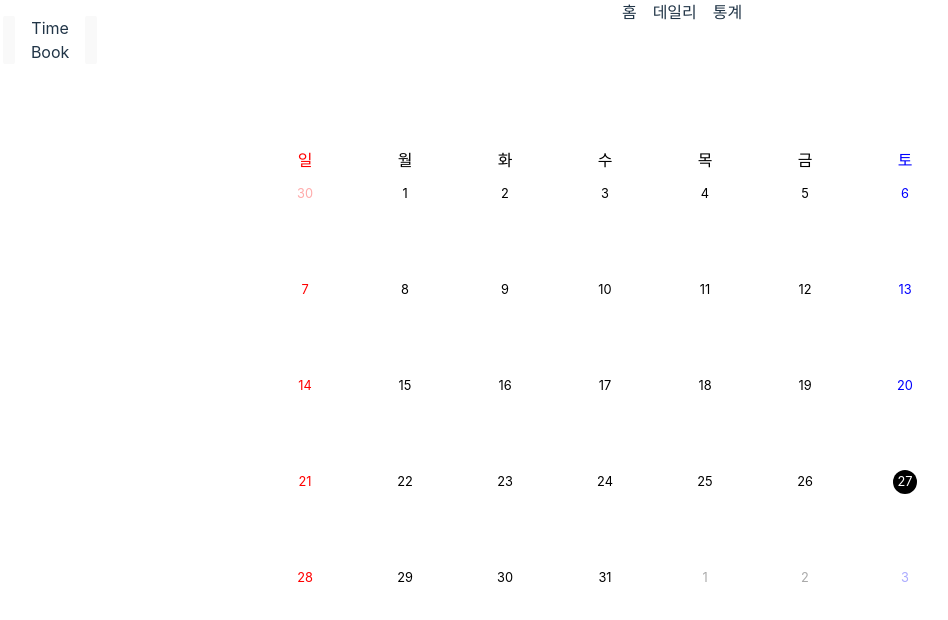
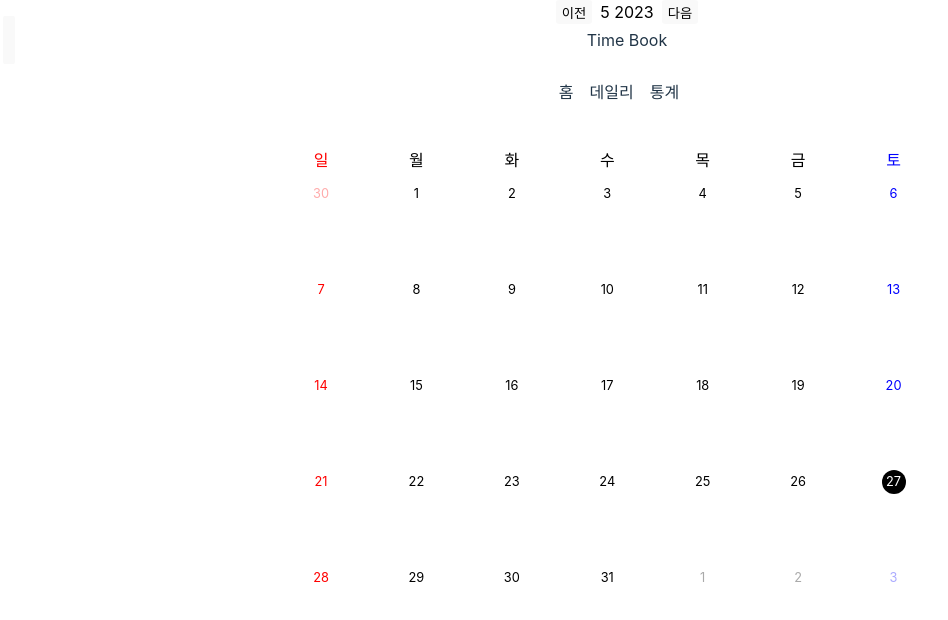
Before and after one commit to easymean/time-book-client, a React (Vite) app: page / in a window 1280 px wide. Shown: the top 620 px of the page, without its empty margins (13-961 px from the left). Built offline with nearby package versions, Linux system fonts and the light colour scheme.

Commit message:
달력 헤더 추가

```diff
--- a/src/component/template/Calendar/TileGroups.scss
+++ b/src/component/template/Calendar/TileGroups.scss
@@ -1,9 +1,20 @@
-.header {
-	display: flex;
-}
+.tileGroups {
+	> .header {
+		display: flex;
+		justify-content: center;
 
-.body {
-	margin: 0 1rem;
+		height: 1.5rem;
+		padding-bottom: 1rem;
+
+		.summary {
+			color: black;
+			margin: 0 0.5rem;
+		}
+	}
+
+	> .body {
+		margin: 0 1rem;
+	}
 }
 
 .grid {
--- a/src/component/template/Calendar/TileGroups.tsx
+++ b/src/component/template/Calendar/TileGroups.tsx
@@ -11,10 +11,12 @@ type TTileGroups = {
 };
 export const TileGroups = ({ month, year, children, onClickPrev, onClickNext }: TTileGroups) => {
 	return (
-		<div>
+		<div className="tileGroups">
 			<section className="header">
 				<Button onClick={onClickPrev}>이전</Button>
-				{month} {year}
+				<span className="summary">
+					{month} {year}
+				</span>
 				<Button onClick={onClickNext}>다음</Button>
 			</section>
 			<section className="body">{children}</section>
--- a/src/page/Home/Calendar/CalendarContainer.tsx
+++ b/src/page/Home/Calendar/CalendarContainer.tsx
@@ -2,7 +2,7 @@ import { useCallback, useMemo, useRef, useState } from 'react';
 import { getFirstDateOfMonth, getNumberOfDaysInMonth, isMoonYear } from './utils';
 import { dayOfWeek as dayOfWeekData } from './constant';
 import { Day, Dow } from '../../../component/template/Calendar';
-import { TileGrid } from '../../../component/template/Calendar/TileGroups';
+import { TileGrid, TileGroups } from '../../../component/template/Calendar/TileGroups';
 
 const CalendarContainer = () => {
 	const today = new Date();
@@ -21,14 +21,14 @@ const CalendarContainer = () => {
 
 	const selectDay = useCallback(
 		(day: number, isPrevMonth: boolean = false, isNextMonth: boolean = false) => {
-			setSelected(day);
 			if (isPrevMonth) {
 				setMonth(month - 1);
 			} else if (isNextMonth) {
 				setMonth(month + 1);
 			}
+			setSelected(day);
 		},
-		[],
+		[month],
 	);
 
 	const isToday = (day: number, month: number, year: number) => {
@@ -92,10 +92,35 @@ const CalendarContainer = () => {
 		return dayArr;
 	}, [selected, month, year, day]);
 
+	const onClickPrevHandler = useCallback((month: number, year: number) => {
+		if (month == 1) {
+			setMonth(12);
+			setYear(year - 1);
+		} else {
+			setMonth(month - 1);
+		}
+	}, []);
+
+	const onClickNextHandler = useCallback((month: number, year: number) => {
+		if (month == 12) {
+			setMonth(1);
+			setYear(year + 1);
+		} else {
+			setMonth(month + 1);
+		}
+	}, []);
+
 	return (
 		<div>
-			<TileGrid>{dayOfWeek()}</TileGrid>
-			<TileGrid>{monthTiles}</TileGrid>
+			<TileGroups
+				month={month.toString()}
+				year={year.toString()}
+				onClickPrev={() => onClickPrevHandler(month, year)}
+				onClickNext={() => onClickNextHandler(month, year)}
+			>
+				<TileGrid>{dayOfWeek()}</TileGrid>
+				<TileGrid>{monthTiles}</TileGrid>
+			</TileGroups>
 		</div>
 	);
 };
--- a/src/page/Home/Calendar/constant.ts
+++ b/src/page/Home/Calendar/constant.ts
@@ -1,3 +1,5 @@
+import { TDow } from './type';
+
 export const dayOfWeek: TDow[] = [
 	{ name: '일', isHoliday: true },
 	{ name: '월' },
--- a/src/page/Home/Calendar/type.ts
+++ b/src/page/Home/Calendar/type.ts
@@ -1,4 +1,4 @@
-type TDow = {
+export type TDow = {
 	name: string;
 	isHoliday?: boolean;
 	isSaturday?: boolean;
```
